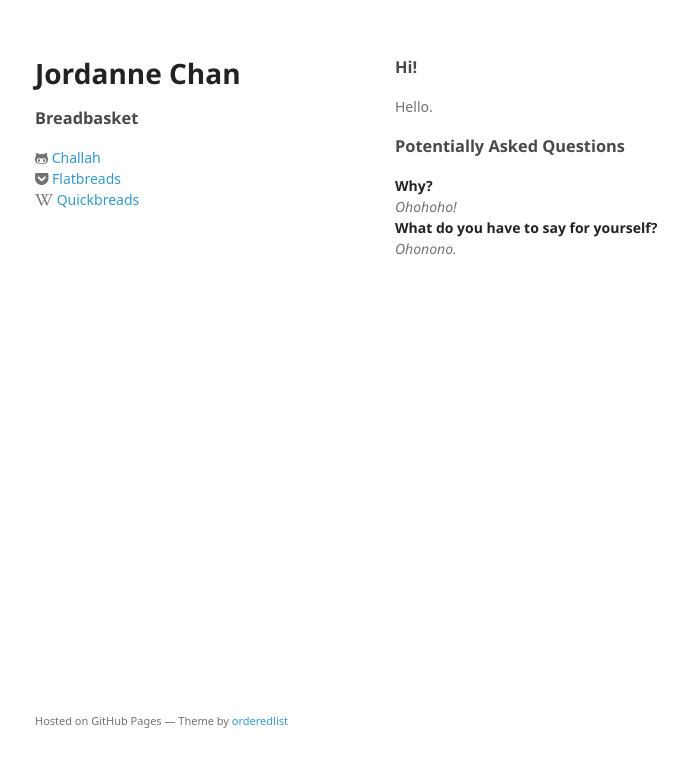
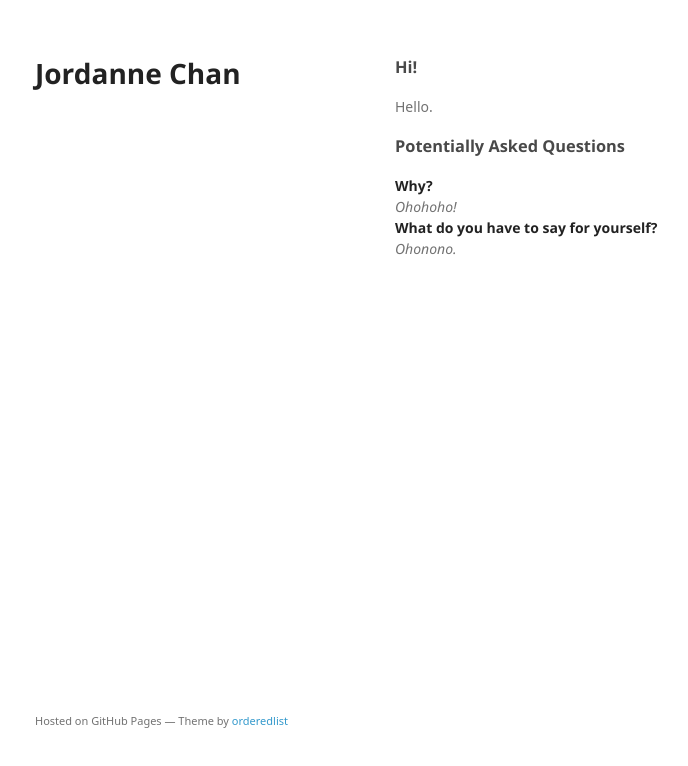
Before and after one commit to challah/challah.github.io, a plain HTML site: page index.html in a window 1280 px wide. Shown: the whole page, without its empty margins (175-863 px from the left). Drawn offline with Linux system fonts and the light colour scheme; a web font is replaced by a local one.

Commit message:
Update index.html

```diff
--- a/index.html
+++ b/index.html
@@ -21,10 +21,7 @@
 
 
         <p class="view">
-          <h3>Breadbasket</h3>
-          <i class="fa fa-github-alt"></i> <a href="https://github.com/challah">Challah</a>
-          <br><i class="fa fa-get-pocket"></i> <a href="http://sharedli.st/flatbreads">Flatbreads</a>
-          <br><i class="fa fa-wikipedia-w"></i> <a href="https://en.wikipedia.org/wiki/User:Quickbreads">Quickbreads</a>
+          <h3></h3
         </p>
 
       </header>
```
